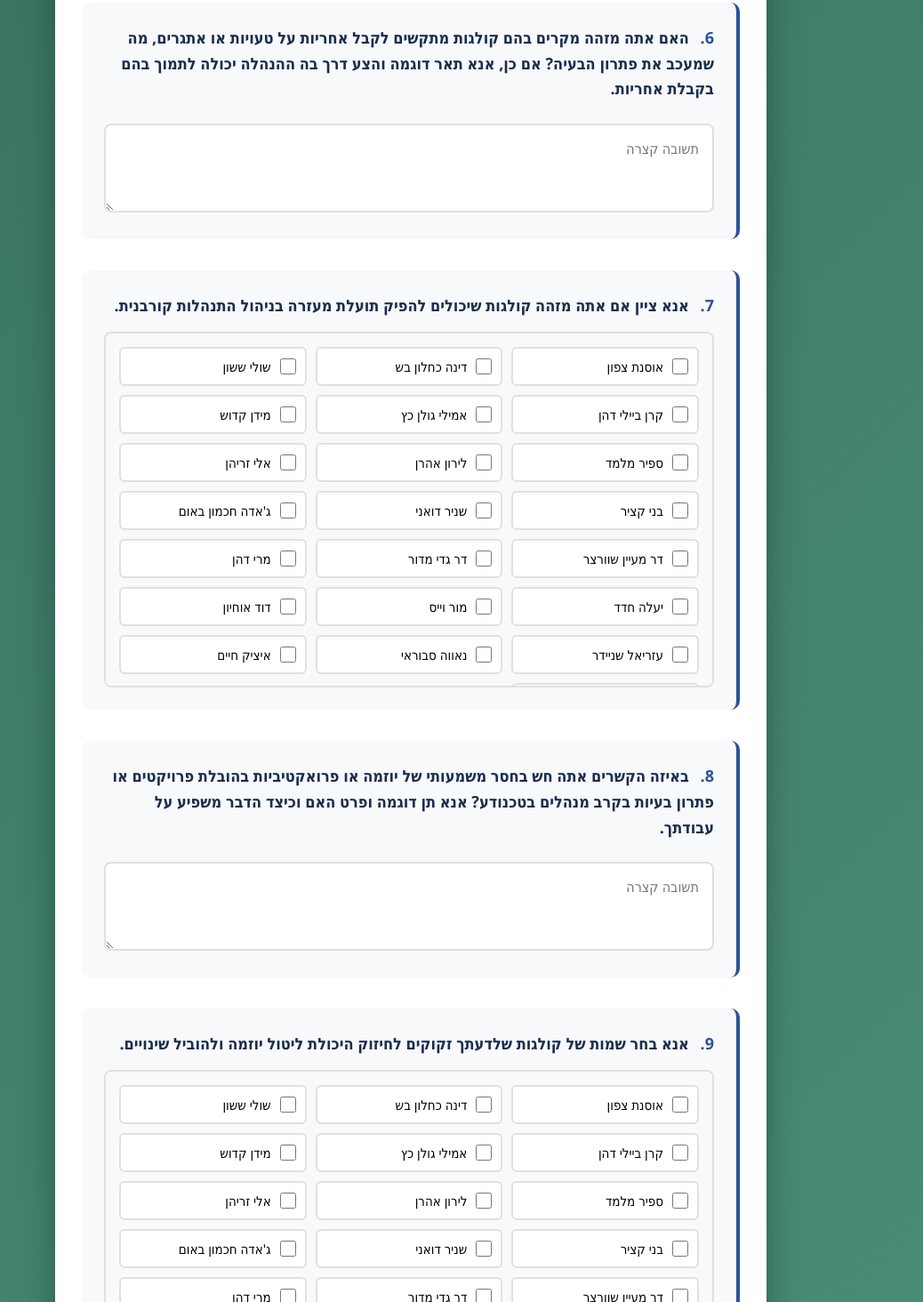
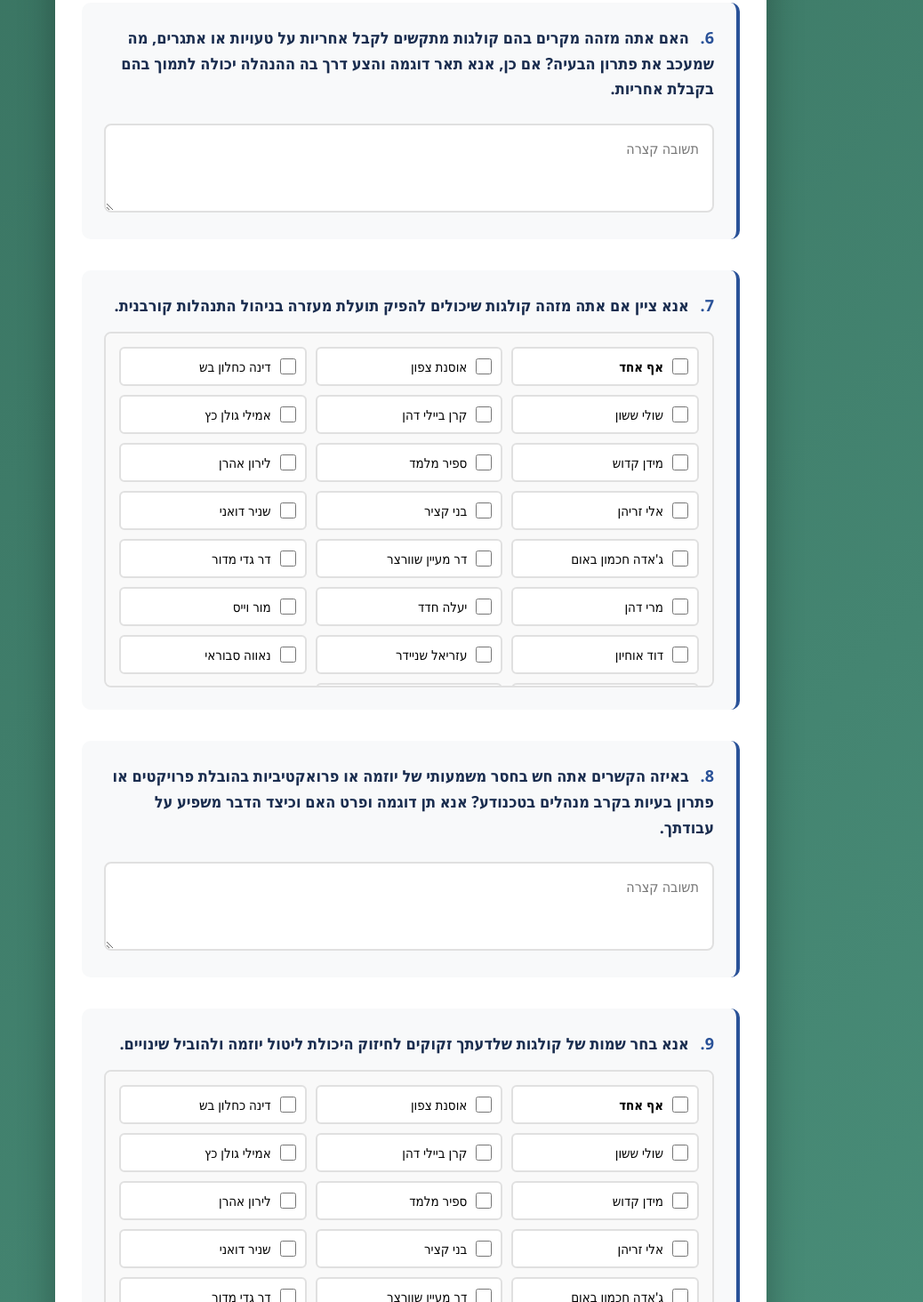
Before and after one commit to snirsnir/mashov, a plain HTML site: page mashov2.html in a window 1280 px wide. Shown: the part 2506-3970 px from the top of the page at 89% size, without its empty margins (178-1216 px from the left). Drawn offline with Linux system fonts and the light colour scheme.

Commit message:
Update mashov2.html

```diff
--- a/mashov2.html
+++ b/mashov2.html
@@ -537,6 +537,10 @@
                 </label>
                 <div class="checkbox-group">
                     <div class="checkbox-option">
+                        <input type="checkbox" name="q5" value="אף אחד" id="q5_0">
+                        <label for="q5_0" style="font-weight: bold;">אף אחד</label>
+                    </div>
+                    <div class="checkbox-option">
                         <input type="checkbox" name="q5" value="אוסנת צפון" id="q5_1">
                         <label for="q5_1">אוסנת צפון</label>
                     </div>
@@ -644,6 +648,10 @@
                 </label>
                 <div class="checkbox-group">
                     <div class="checkbox-option">
+                        <input type="checkbox" name="q7" value="אף אחד" id="q7_0">
+                        <label for="q7_0" style="font-weight: bold;">אף אחד</label>
+                    </div>
+                    <div class="checkbox-option">
                         <input type="checkbox" name="q7" value="אוסנת צפון" id="q7_1">
                         <label for="q7_1">אוסנת צפון</label>
                     </div>
@@ -750,6 +758,10 @@
                     אנא בחר שמות של קולגות שלדעתך זקוקים לחיזוק היכולת ליטול יוזמה ולהוביל שינויים.
                 </label>
                 <div class="checkbox-group">
+                    <div class="checkbox-option">
+                        <input type="checkbox" name="q9" value="אף אחד" id="q9_0">
+                        <label for="q9_0" style="font-weight: bold;">אף אחד</label>
+                    </div>
                     <div class="checkbox-option">
                         <input type="checkbox" name="q9" value="אוסנת צפון" id="q9_1">
                         <label for="q9_1">אוסנת צפון</label>
```
